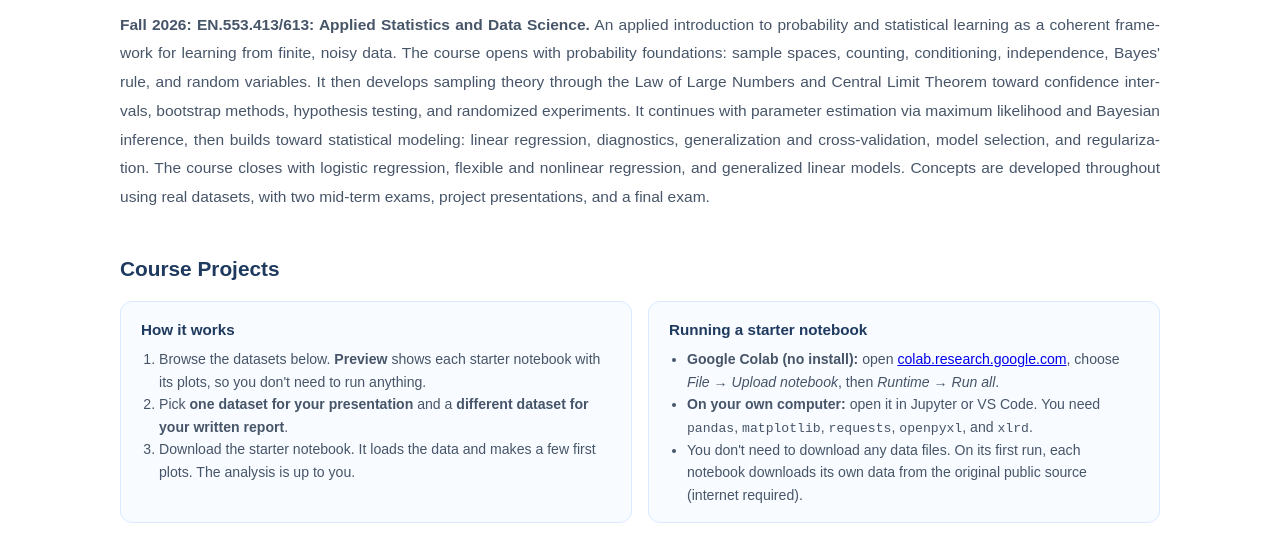
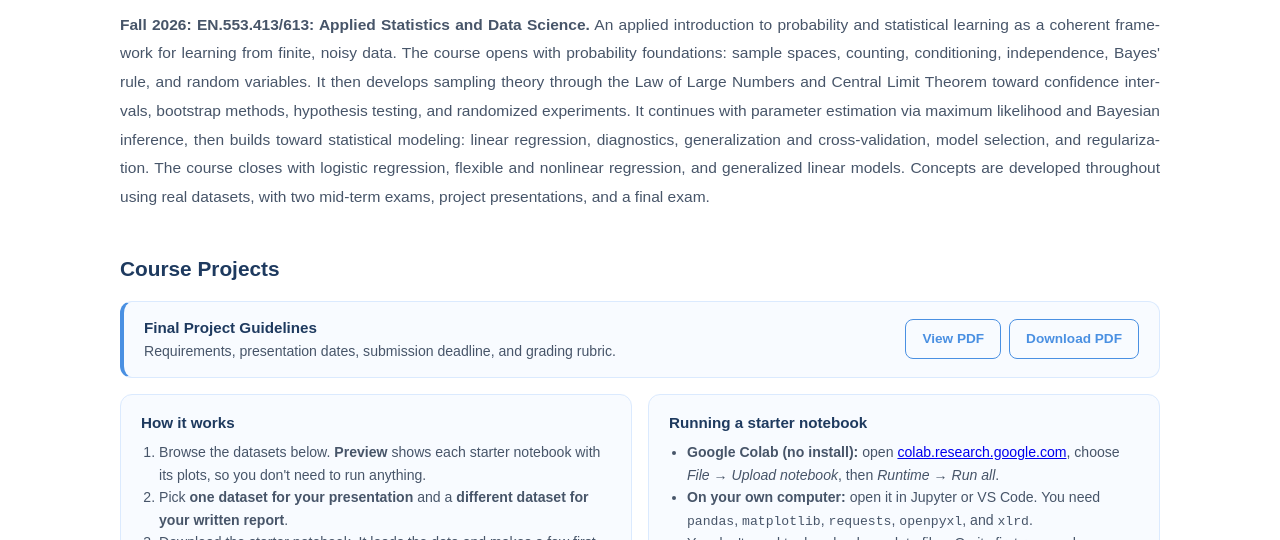
Before and after one commit to SuryanarayanaMK/Lab-website, a plain HTML site: page teaching.html in a window 1280 px wide. Shown: the part 250-790 px from the top of the page. Drawn offline with Linux system fonts and the light colour scheme; a web font is replaced by a local one.

Commit message:
Add Final Project Guidelines PDF and link above project panels on teaching page
Co-Authored-By: Claude Opus 5.5 <noreply@anthropic.com>

```diff
--- a/teaching.html
+++ b/teaching.html
@@ -122,6 +122,23 @@
             margin-bottom: 6px;
         }
         .project-box ol, .project-box ul { padding-left: 18px; }
+        .project-guidelines {
+            display: flex;
+            align-items: center;
+            justify-content: space-between;
+            flex-wrap: wrap;
+            gap: 12px;
+            background: #f8fbff;
+            border: 1px solid #dbeafe;
+            border-left: 4px solid #4A90E2;
+            border-radius: 12px;
+            padding: 14px 20px;
+            margin-bottom: 16px;
+            font-size: 0.88rem;
+            color: #475569;
+        }
+        .project-guidelines strong { color: #1e3a5f; font-size: 0.95rem; }
+        .project-guidelines .guideline-links { display: flex; gap: 8px; }
         .project-box code { font-size: 0.82rem; }
         .project-grid {
             list-style: none;
@@ -192,6 +209,13 @@
 
             <div class="project-panel" id="projects">
                 <h2>Course Projects</h2>
+                <div class="project-guidelines">
+                    <div><strong>Final Project Guidelines</strong><br>Requirements, presentation dates, submission deadline, and grading rubric.</div>
+                    <div class="guideline-links">
+                        <a href="student_project_data/ASDS_Final_Project_guidelines.pdf" class="lecture-download" target="_blank" rel="noopener">View PDF</a>
+                        <a href="student_project_data/ASDS_Final_Project_guidelines.pdf" class="lecture-download" download>Download PDF</a>
+                    </div>
+                </div>
                 <div class="project-rules">
                     <div class="project-box">
                         <h3>How it works</h3>
```
Also changed, not shown: 1 other file.
